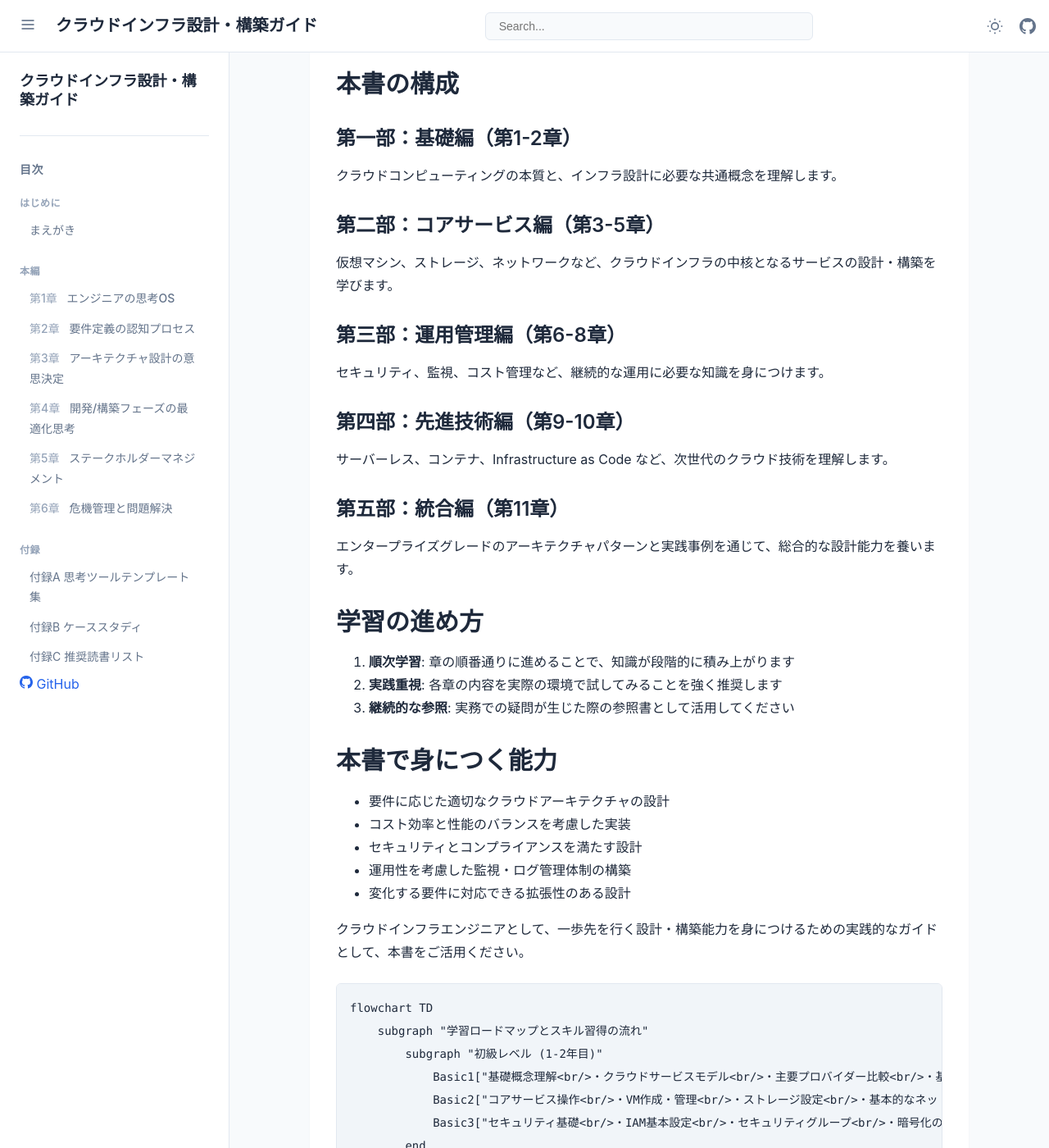
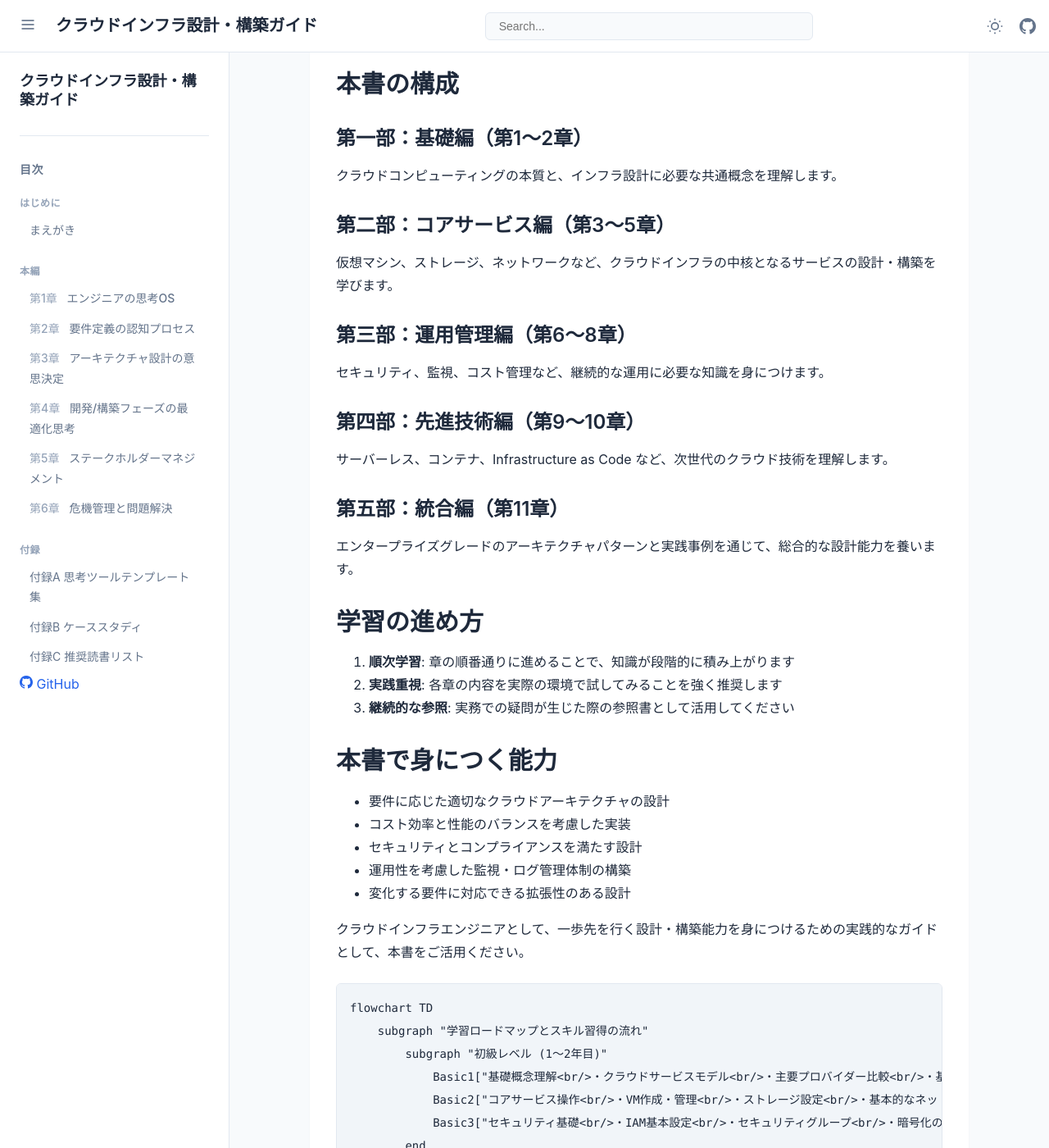
Before and after one commit to itdojp/cloud-infra-book, a Jekyll site: the page built from src/introduction/index.md, in a window 1280 px wide and 1400 px high, scrolled down 2592 px. Shown: the whole window at 82% size. Built offline with Jekyll 4.4.1, drawn with Linux system fonts in a browser that asks for light colours; some of the changed text lies outside the part shown.

Commit message:
Stage3: はじめにの範囲表記を統一（src）

````diff
--- a/src/introduction/index.md
+++ b/src/introduction/index.md
@@ -23,7 +23,7 @@ introduction: true
 
 ### 対象読者
 
-- クラウドインフラエンジニア（経験年数 1-5年）
+- クラウドインフラエンジニア（経験年数 1〜5年）
 - オンプレミス環境からクラウドへの移行を検討している方
 - より体系的なクラウド知識を身につけたい方
 
@@ -91,16 +91,16 @@ mindmap
 
 ## 本書の構成
 
-### 第一部：基礎編（第1-2章）
+### 第一部：基礎編（第1〜2章）
 クラウドコンピューティングの本質と、インフラ設計に必要な共通概念を理解します。
 
-### 第二部：コアサービス編（第3-5章）
+### 第二部：コアサービス編（第3〜5章）
 仮想マシン、ストレージ、ネットワークなど、クラウドインフラの中核となるサービスの設計・構築を学びます。
 
-### 第三部：運用管理編（第6-8章）
+### 第三部：運用管理編（第6〜8章）
 セキュリティ、監視、コスト管理など、継続的な運用に必要な知識を身につけます。
 
-### 第四部：先進技術編（第9-10章）
+### 第四部：先進技術編（第9〜10章）
 サーバーレス、コンテナ、Infrastructure as Code など、次世代のクラウド技術を理解します。
 
 ### 第五部：統合編（第11章）
@@ -125,13 +125,13 @@ mindmap
 ```mermaid
 flowchart TD
     subgraph "学習ロードマップとスキル習得の流れ"
-        subgraph "初級レベル (1-2年目)"
+        subgraph "初級レベル (1〜2年目)"
             Basic1["基礎概念理解<br/>・クラウドサービスモデル<br/>・主要プロバイダー比較<br/>・基本的な料金体系"]
             Basic2["コアサービス操作<br/>・VM作成・管理<br/>・ストレージ設定<br/>・基本的なネットワーク設定<br/>・効果的なリソース利用"]
             Basic3["セキュリティ基礎<br/>・IAM基本設定<br/>・セキュリティグループ<br/>・暗号化の適用"]
         end
 
-        subgraph "中級レベル (2-4年目)"
+        subgraph "中級レベル (2〜4年目)"
             Mid1["アーキテクチャ設計<br/>・可用性設計<br/>・スケーラビリティ考慮<br/>・コスト最適化"]
             Mid2["運用自動化<br/>・監視・ログ設定<br/>・バックアップ戦略<br/>・災害復旧計画"]
             Mid3["先進技術活用<br/>・コンテナ導入<br/>・サーバーレス設計<br/>・IaC実装"]
````
